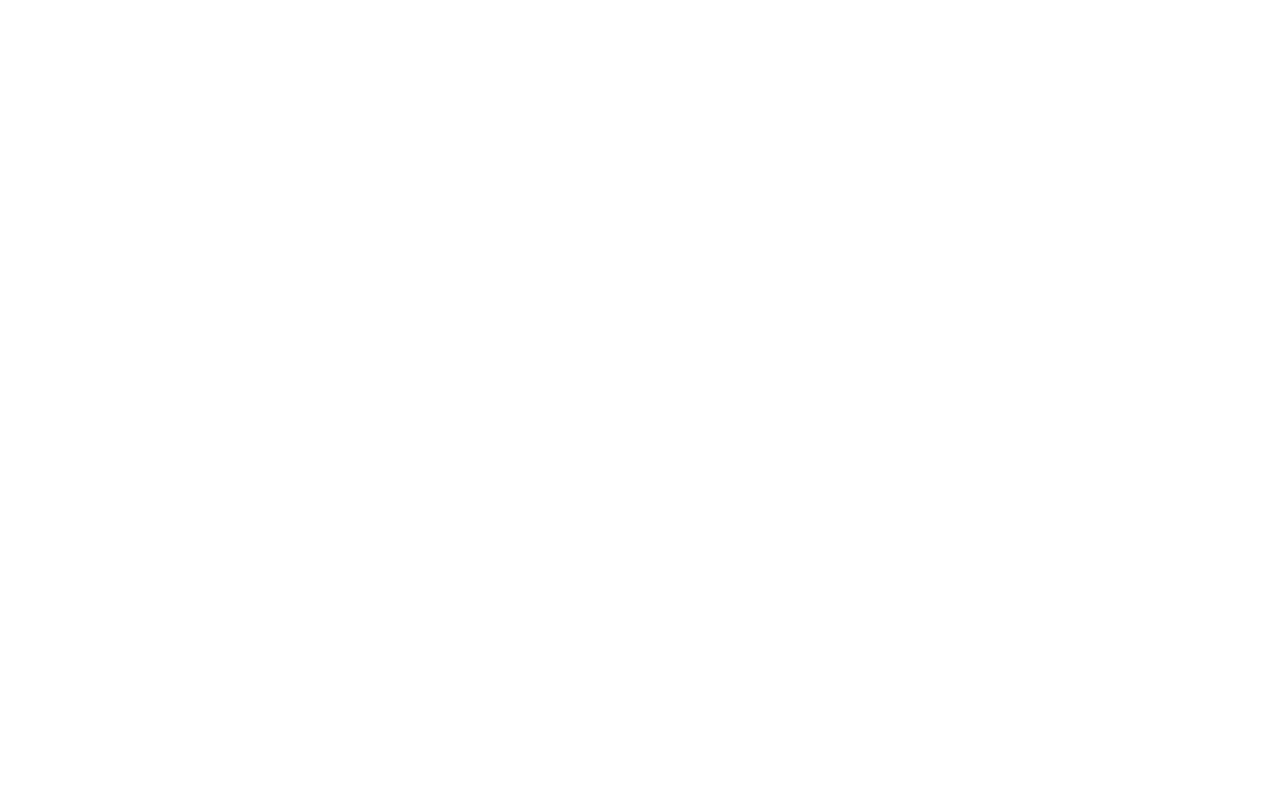
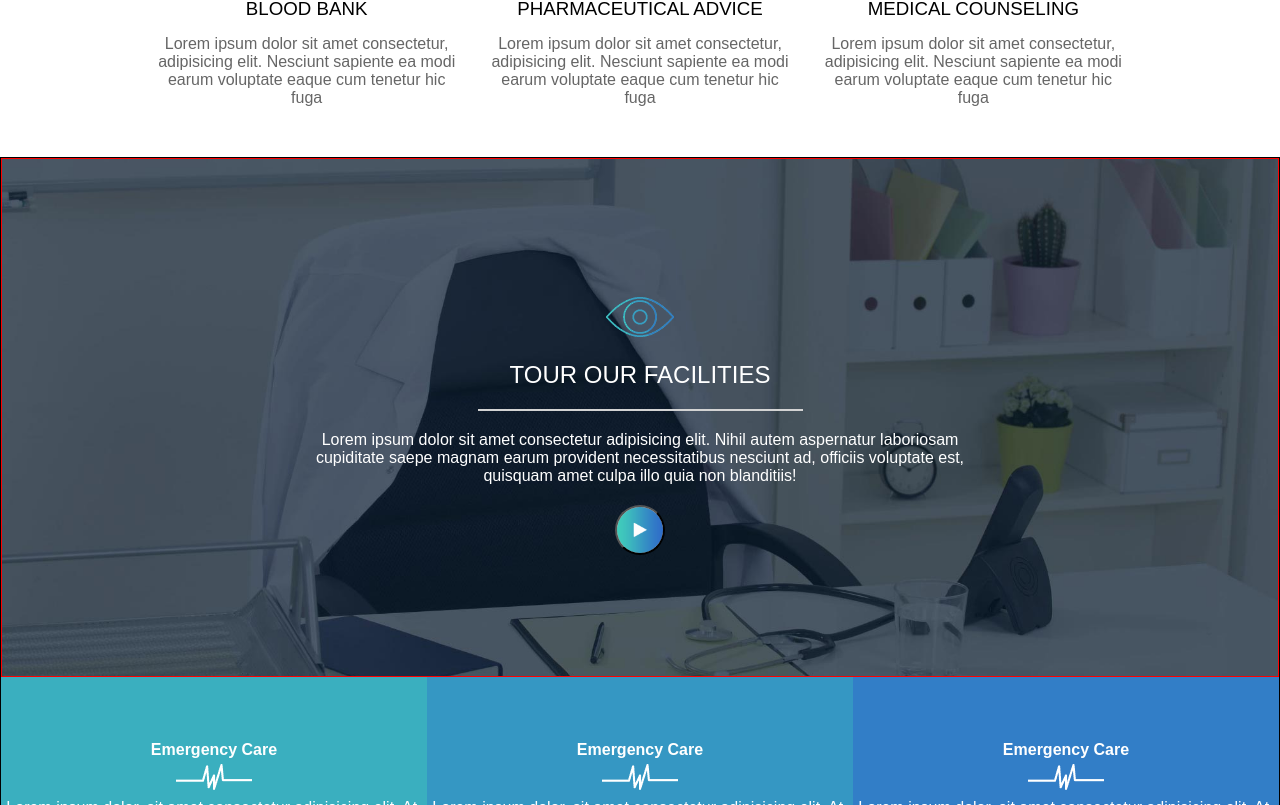
Before and after one commit to moretti-matteo/proj-html-vuejs, a Vue app: page / in a window 1280 px wide. Shown: the part 2940-3745 px from the top of the page. Before the commit the page ends 2947 px from the top, so only its background shows below. Built offline with nearby package versions, Linux system fonts and the light colour scheme; a web font is replaced by a local one.

Commit message:
implementata sezione 'tour our facilities'

```diff
--- a/src/components/doctor-section/DoctorSection.vue
+++ b/src/components/doctor-section/DoctorSection.vue
@@ -82,6 +82,9 @@
 section {
     margin-top: 50px;
     background-color: #f7f7f7;
+    padding-bottom: 100px;
+    padding-top: 50px;
+
 }
 
 .container-sm {
--- /dev/null
+++ b/src/components/facilities-section/FacilitiesSection.vue
@@ -0,0 +1,165 @@
+<template>
+  <section class="section">
+    <div class="section__top">
+      <div class="container-sm">
+        <div class="eye-logo">
+          <img src="../../assets/img/icon-7.png" alt="eye icon" />
+        </div>
+        <h1>TOUR OUR FACILITIES</h1>
+        <hr />
+        <p>
+          Lorem ipsum dolor sit amet consectetur adipisicing elit. Nihil autem
+          aspernatur laboriosam cupiditate saepe magnam earum provident
+          necessitatibus nesciunt ad, officiis voluptate est, quisquam amet
+          culpa illo quia non blanditiis!
+        </p>
+        <button class="play"></button>
+      </div>
+    </div>
+    <div class="section__bottom">
+      <div class="card">
+        <div>
+          <h4>Emergency Care</h4>
+        </div>
+        <div>
+          <img src="../../assets/img/wave-divider.png" alt="" />
+        </div>
+        <div>
+          <p>
+            Lorem ipsum dolor, sit amet consectetur adipisicing elit. At,
+            nostrum ipsa excepturi perfere
+          </p>
+        </div>
+        <div>
+          <button>LEARN MORE</button>
+        </div>
+      </div>
+      <div class="card">
+        <div>
+          <h4>Emergency Care</h4>
+        </div>
+        <div>
+          <img src="../../assets/img/wave-divider.png" alt="" />
+        </div>
+        <div>
+          <p>
+            Lorem ipsum dolor, sit amet consectetur adipisicing elit. At,
+            nostrum ipsa excepturi perfere
+          </p>
+        </div>
+        <div>
+          <button>LEARN MORE</button>
+        </div>
+      </div>
+      <div class="card">
+        <div>
+          <h4>Emergency Care</h4>
+        </div>
+        <div>
+          <img src="../../assets/img/wave-divider.png" alt="" />
+        </div>
+        <div>
+          <p>
+            Lorem ipsum dolor, sit amet consectetur adipisicing elit. At,
+            nostrum ipsa excepturi perfere
+          </p>
+        </div>
+        <div>
+          <button>LEARN MORE</button>
+        </div>
+      </div>
+    </div>
+  </section>
+</template>
+
+<script>
+export default {
+  name: "FacilitiesSection",
+};
+</script>
+
+<style lang="scss" scoped>
+.section {
+  height: 100vh;
+  border: 1px solid black;
+
+  &__top {
+    background-image: url("../../assets/img/paralax-bg-tour-facilities.jpg");
+    height: 65%;
+    border: 1px solid red;
+    background-position: center;
+    background-size: cover;
+    text-align: center;
+    color: var(--color-white);
+    display: flex;
+    align-items: center;
+
+    & h1 {
+      font-weight: 400;
+    }
+
+    & hr {
+      width: 50%;
+      margin: 20px auto;
+      border: 1px solid var(--color-lightgrey);
+      background-color: var(--color-lightgrey);
+    }
+
+    .play {
+      height: 50px;
+      width: 50px;
+      border-radius: 50%;
+      background-image: url("../../assets/img/play-icon.png");
+      background-position: center;
+      background-size: cover;
+      margin-top: 20px;
+    }
+
+    .play:hover {
+      cursor: pointer;
+      transform: scale(1.1);
+    }
+  }
+
+  &__bottom {
+    display: flex;
+    height: 35%;
+    text-align: center;
+    color: var(--color-white);
+
+    $colors: #3aafbf #3597c3 #327ec7;
+
+    @for $i from 1 through 3 {
+      & > div:nth-child(3n + #{$i}) {
+        background-color: nth($colors, $i);
+      }
+    }
+    & > div {
+      display: flex;
+      flex-direction: column;
+      justify-content: center;
+      width: calc(100% / 3);
+      button {
+        background: none;
+        border: 1px solid white;
+        color: white;
+        padding: 10px 25px;
+        transition: 0.25s;
+        margin-top: 10px;
+
+        &:hover {
+          cursor: pointer;
+          transform: scale(1.1);
+          background: rgba(0, 0, 0, 25%);
+          color: white;
+          transition: 0.25s;
+        }
+      }
+
+      & > * {
+        margin-bottom: 5px;
+      }
+    }
+  }
+}
+</style>
--- a/src/components/main/BaseMain.vue
+++ b/src/components/main/BaseMain.vue
@@ -3,17 +3,24 @@
     <WelcomeSectionVue></WelcomeSectionVue>
     <DoctorSectionVue></DoctorSectionVue>
     <ServiceSectionVue></ServiceSectionVue>
+    <FacilitiesSection></FacilitiesSection>
   </main>
 </template>
 
 <script>
-import WelcomeSectionVue from '../welcome-section/WelcomeSection.vue';
-import DoctorSectionVue from '../doctor-section/DoctorSection.vue';
-import ServiceSectionVue from '../services-section/ServiceSection.vue';
+import WelcomeSectionVue from "../welcome-section/WelcomeSection.vue";
+import DoctorSectionVue from "../doctor-section/DoctorSection.vue";
+import ServiceSectionVue from "../services-section/ServiceSection.vue";
+import FacilitiesSection from "../facilities-section/FacilitiesSection.vue";
 export default {
   name: "BaseMain",
-    components: { WelcomeSectionVue, DoctorSectionVue, ServiceSectionVue }
-}
+  components: {
+    WelcomeSectionVue,
+    DoctorSectionVue,
+    ServiceSectionVue,
+    FacilitiesSection,
+  },
+};
 </script>
 
 <style lang="scss">
```
Also changed, not shown: 1 other file (tests, documents, lock files or other folders). Lines whose indentation alone changed are shown as unchanged.
